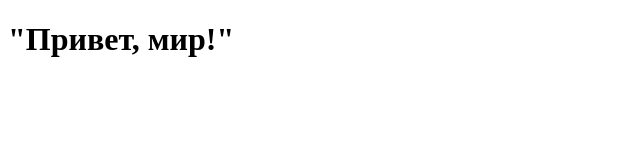
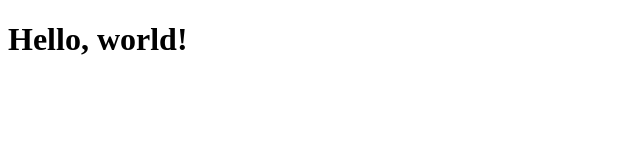
Before and after one commit to DaryaShadrina-front/hello-world, a plain HTML site: page index.html in a window 1280 px wide. Shown: the whole page, without its empty margins (0-640 px from the left). Drawn offline with Linux system fonts and the light colour scheme.

Commit message:
fix: changed the language

```diff
--- a/index.html
+++ b/index.html
@@ -6,6 +6,6 @@
     <title>Document</title>
 </head>
 <body>
-    <h1>"Привет, мир!"</h1>
+    <h1>Hello, world!</h1>
 </body>
 </html>
```
